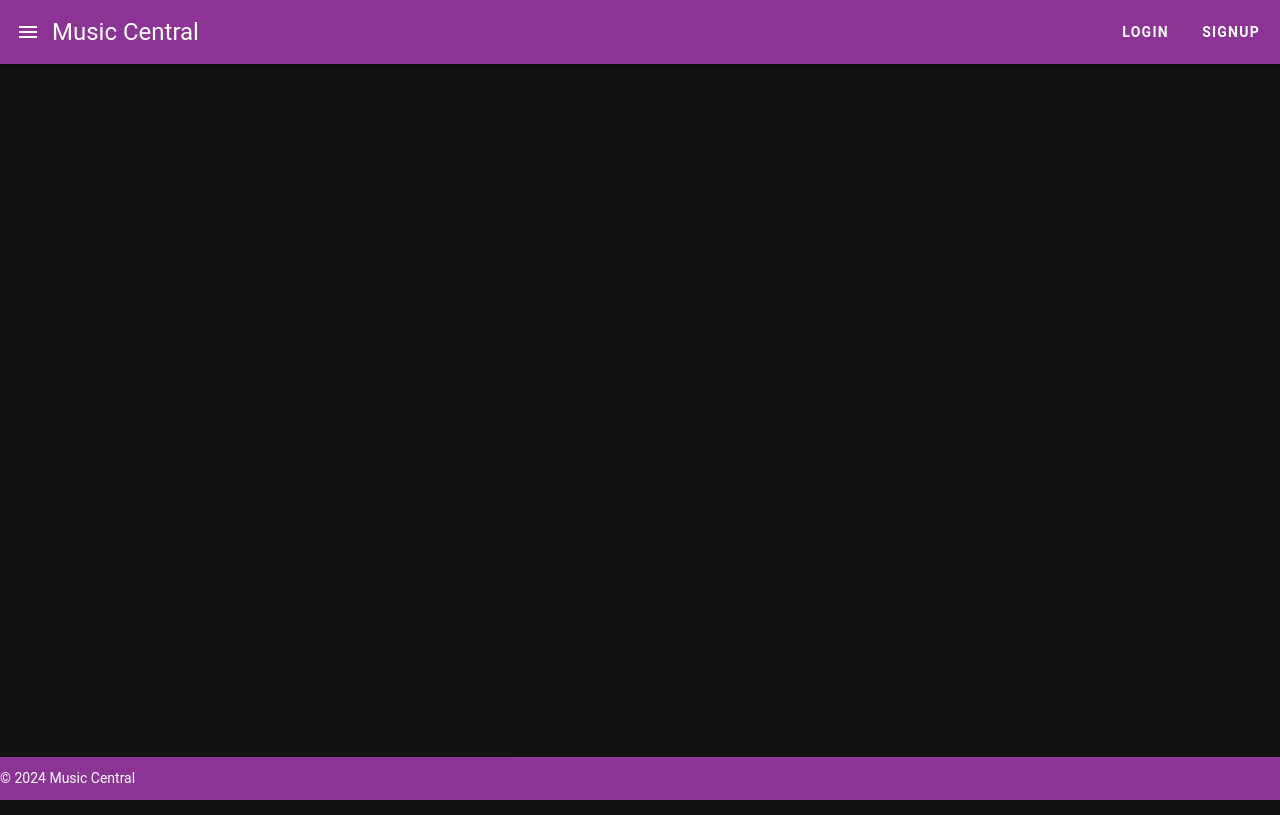
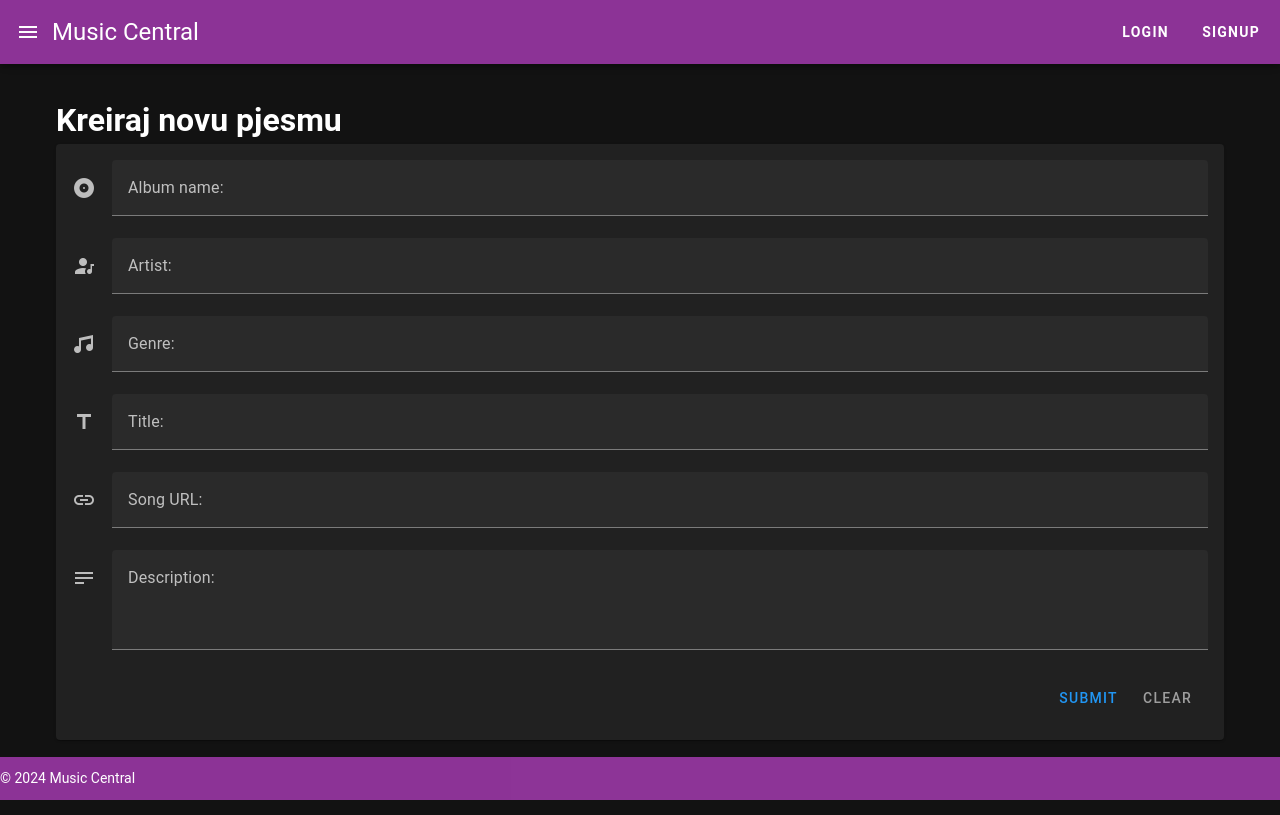
Before and after one commit to Marko455/Music_Central2, a Vue app: page /create in a window 1280 px wide. Built offline with nearby package versions, Linux system fonts and the light colour scheme; no server answers.

Commit message:
CreateSong kostur
Napravljena je CreateSong.vue stranica koja se sastoji od inputa formu koje korisnik mora ispuniti da bih objavio svoju pjesmu. FUNKCIONALNOSTI JOŠ NISU NAPRAVLJENE.

```diff
--- a/src/router.js
+++ b/src/router.js
@@ -2,14 +2,13 @@
 
 import { createRouter, createWebHistory } from 'vue-router'
 
-// Import components
 import Home from './views/Home.vue'
 import About from './views/About.vue'
 import Login from './views/Login.vue'
 import Signup from './views/Signup.vue'
 import Profile from './views/Profile.vue'
+import CreateSong from './views/CreateSong.vue';
 
-// Define routes
 const routes = [
   {
     path: '/',
@@ -35,10 +34,14 @@ const routes = [
     path: '/profile',
     name: 'Profile',
     component: Profile
+  },
+  {
+    path: '/create',
+    name: 'CreateSong',
+    component: CreateSong
   }
 ]
 
-// Create router instance
 const router = createRouter({
   history: createWebHistory(process.env.BASE_URL),
   routes
--- /dev/null
+++ b/src/views/CreateSong.vue
@@ -0,0 +1,95 @@
+<template>
+  <v-container class="create-song-container">
+    <div class="background">
+      <h1 class="form-title">Kreiraj novu pjesmu</h1>
+      <v-card class="form-card">
+        <v-card-text>
+          <v-form @submit.prevent="submitForm">
+            <v-text-field
+              v-model="song.album"
+              label="Album name:"
+              prepend-icon="mdi-album"
+              required
+            ></v-text-field>
+            <v-text-field
+              v-model="song.artist"
+              label="Artist:"
+              prepend-icon="mdi-account-music"
+              required
+            ></v-text-field>
+            <v-text-field
+              v-model="song.genre"
+              label="Genre:"
+              prepend-icon="mdi-music"
+              required
+            ></v-text-field>
+            <v-text-field
+              v-model="song.title"
+              label="Title:"
+              prepend-icon="mdi-format-title"
+              required
+            ></v-text-field>
+            <v-text-field
+              v-model="song.video"
+              label="Song URL:"
+              prepend-icon="mdi-link"
+              required
+            ></v-text-field>
+            <v-textarea
+              v-model="song.description"
+              label="Description:"
+              rows="3"
+              auto-grow
+              prepend-icon="mdi-text"
+            ></v-textarea>
+            <v-card-actions class="form-actions">
+              <v-spacer></v-spacer>
+              <v-btn color="primary" type="submit">Submit</v-btn>
+              <v-btn color="grey darken-1" @click="clearForm">Clear</v-btn>
+            </v-card-actions>
+          </v-form>
+        </v-card-text>
+      </v-card>
+    </div>
+  </v-container>
+</template>
+<script>
+import { db } from '@/firebase.js';
+import { collection, addDoc } from "firebase/firestore";
+
+export default {
+  name: 'CreateSong',
+  data() {
+    return {
+      song: {
+        album: '',
+        artist: '',
+        genre: '',
+        title: '',
+        video: '',
+        description: ''
+      }
+    };
+  },
+  methods: {
+    async submitForm() {
+      try {
+        await addDoc(collection(db, "Songs"), this.song);
+        this.$router.push('/');
+      } catch (error) {
+        console.error("Error adding document: ", error);
+      }
+    },
+    clearForm() {
+      this.song = {
+        album: '',
+        artist: '',
+        genre: '',
+        title: '',
+        video: '',
+        description: ''
+      };
+    }
+  }
+}
+</script>
--- a/src/views/Home.vue
+++ b/src/views/Home.vue
@@ -9,7 +9,7 @@
         color="primary">
       </v-progress-circular>
 
-      <!-- Songs list -->
+      <!-- Lista pjesama -->
       <v-row v-else class="songs-row">
         <song-card
           v-for="song in songs"
@@ -18,14 +18,26 @@
           class="song-card"
         />
       </v-row>
+
+      <!-- Plus botun -->
+      <v-btn
+        v-if="user"
+        class="fab"
+        color="primary"
+        dark
+        fab
+        @click="createNewContent">
+        <v-icon>mdi-plus</v-icon>
+      </v-btn>
     </div>
   </v-container>
 </template>
-
 <script>
 import SongCard from '@/components/SongCard.vue';
 import { db } from '@/firebase.js';
 import { collection, getDocs } from "firebase/firestore";
+import { auth } from '@/firebase.js';
+import { onAuthStateChanged } from 'firebase/auth';
 
 export default {
   name: 'Home',
@@ -35,7 +47,8 @@ export default {
   data() {
     return {
       songs: [],
-      loading: true
+      loading: true,
+      user: null
     };
   },
   async mounted() {
@@ -52,12 +65,18 @@ export default {
       console.error("Error fetching songs:", error);
       this.loading = false;
     }
+
+    onAuthStateChanged(auth, (user) => {
+      this.user = user;
+    });
+  },
+  methods: {
+    createNewContent() {
+      this.$router.push('/create');
+    }
   }
 }
 </script>
-
-
-
 <style scoped>
 .home-container {
   padding: 20px;
@@ -98,4 +117,17 @@ export default {
   transform: translateY(-5px);
   box-shadow: 0 4px 12px rgba(0, 0, 0, 0.2);
 }
+
+.fab {
+  position: fixed;
+  bottom: 50px;
+  right: 24px;
+  z-index: 1000;
+  width: 70px;
+  height: 70px;
+}
+
+.fab v-icon {
+  font-size: 36px;
+}
 </style>
```
